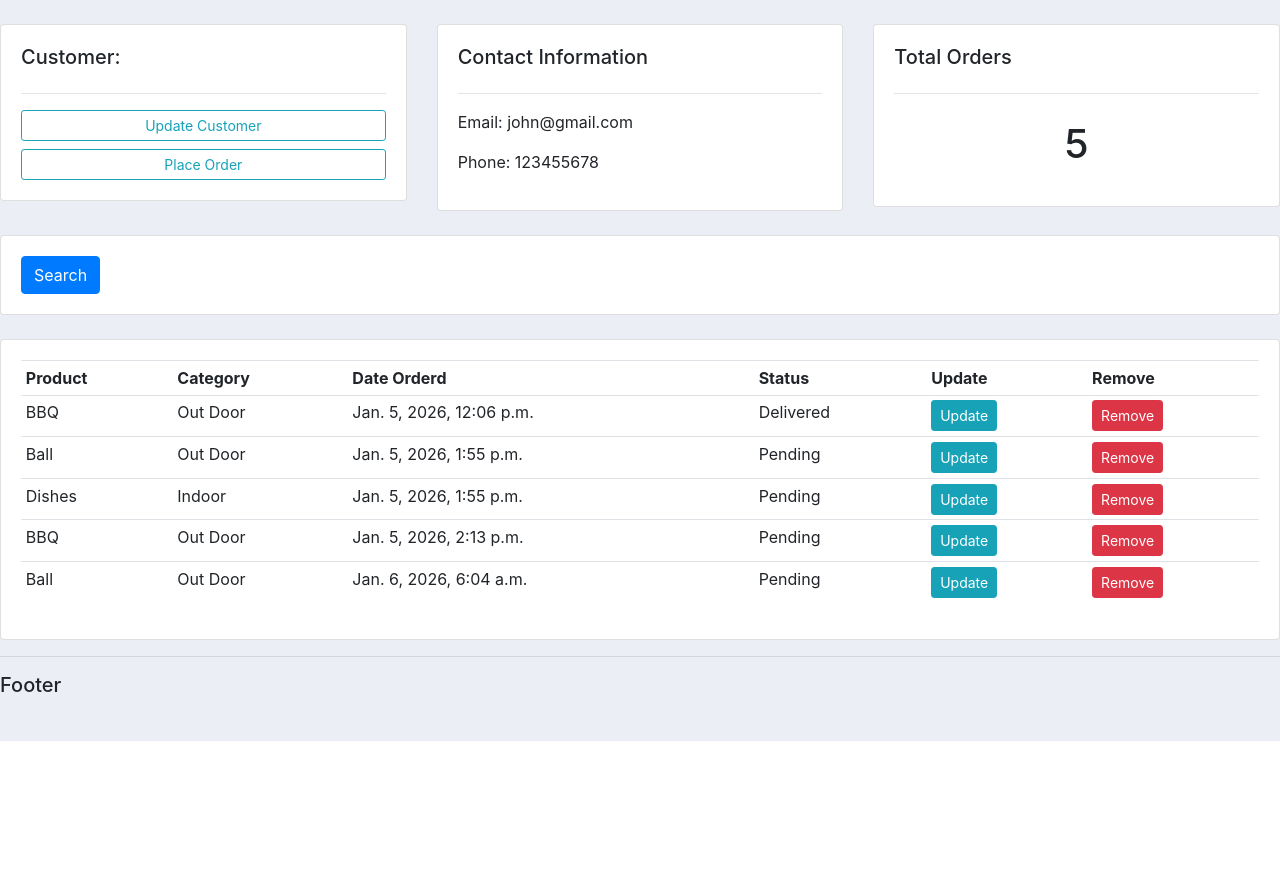
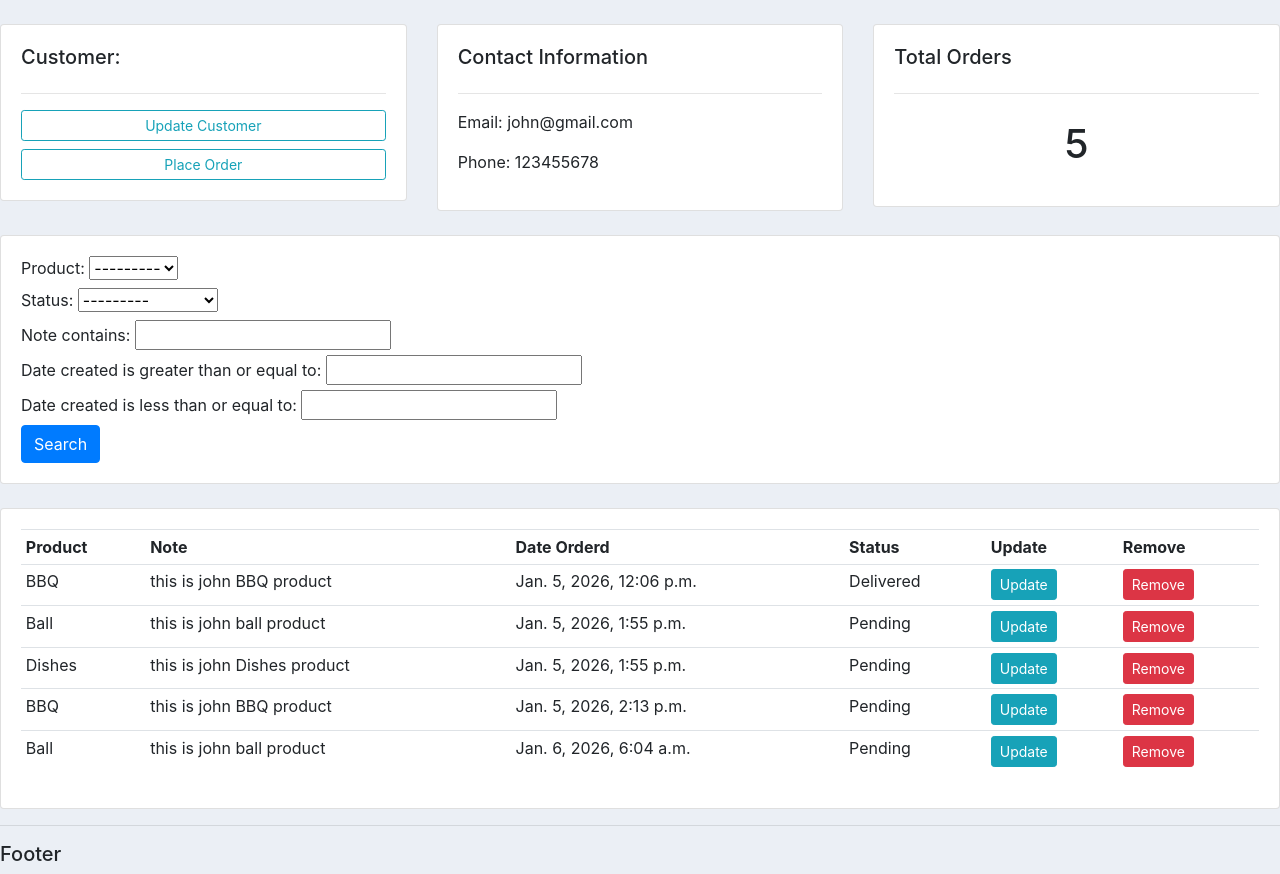
Before and after one commit to mzaid622/CDM, a Django app: page /customer/1 in a window 1280 px wide. Shown: the part 59-933 px from the top of the page. Before the commit the page ends 800 px from the top, so only its background shows below. Run offline with Django 5.2, Linux system fonts and the light colour scheme; data comes from the database, SQL or seed files in the repository; both versions use the stored data as it was after the commit.

Commit message:
Implement Django Forms Filter For Searching

```diff
--- a/CDM/CDM/settings.py
+++ b/CDM/CDM/settings.py
@@ -39,6 +39,7 @@ INSTALLED_APPS = [
     "django.contrib.messages",
     "django.contrib.staticfiles",
     "accounts",
+    "django_filters",
 ]
 
 MIDDLEWARE = [
@@ -123,4 +124,4 @@ STATICFILES_DIRS = [
     os.path.join(BASE_DIR, "static"),
 ]
 
-MEDIA_ROUTE = os.path.join(BASE_DIR,'media')
+MEDIA_ROUTE = os.path.join(BASE_DIR, "media")
--- /dev/null
+++ b/CDM/accounts/filters.py
@@ -0,0 +1,13 @@
+import django_filters
+from .models import Order
+
+
+class OrderFilter(django_filters.FilterSet):
+    start_date = django_filters.DateFilter("date_created", lookup_expr="gte")
+    end_date = django_filters.DateFilter("date_created", lookup_expr="lte")
+    note = django_filters.CharFilter(field_name="note", lookup_expr="icontains")
+
+    class Meta:
+        model = Order
+        fields = "__all__"
+        exclude = ["customer", "date_created"]
--- a/CDM/accounts/models.py
+++ b/CDM/accounts/models.py
@@ -46,3 +46,4 @@ class Order(models.Model):
     product = models.ForeignKey(Product, null=True, on_delete=models.SET_NULL)
     date_created = models.DateTimeField(auto_now_add=True)
     status = models.CharField(max_length=50, null=True, choices=STATUS)
+    note = models.CharField(max_length=1000, null=True)
--- a/CDM/accounts/templates/accounts/customer.html
+++ b/CDM/accounts/templates/accounts/customer.html
@@ -38,6 +38,7 @@
   <div class="col">
     <div class="card card-body">
       <form method="get">
+        {{ my_filter.form }}
         <button class="btn btn-primary" type="submit">Search</button>
       </form>
     </div>
@@ -51,7 +52,7 @@
       <table class="table table-sm">
         <tr>
           <th>Product</th>
-          <th>Category</th>
+          <th>Note</th>
           <th>Date Orderd</th>
           <th>Status</th>
           <th>Update</th>
@@ -60,7 +61,7 @@
         {% for i in order %}
         <tr>
           <td>{{i.product}}</td>
-          <td>{{i.product.category}}</td>
+          <td>{{i.note}}</td>
           <td>{{i.date_created}}</td>
           <td>{{i.status}}</td>
           <td><a class="btn btn-sm btn-info" href="{% url 'edit_order' i.id %}">Update</a></td>
--- a/CDM/accounts/views.py
+++ b/CDM/accounts/views.py
@@ -3,6 +3,7 @@ from django.forms import inlineformset_factory
 # from django.http import HttpResponse
 from .models import *
 from .form import OrderForm
+from .filters import OrderFilter
 
 # Create your views here.
 
@@ -31,12 +32,13 @@ def products(request):
 
 def customer(request,pk_id):
     cust = Customer.objects.get(id=pk_id)
-
     order=cust.order_set.all()
 
+    my_filter = OrderFilter(request.GET,queryset=order)
+    order = my_filter.qs
     order_count = order.count()
 
-    context = {"cust":cust,"order":order,"order_count":order_count}
+    context = {"cust":cust,"order":order,"order_count":order_count,"my_filter":my_filter}
     return render(request, "accounts/customer.html",context)
 
 
```
Also changed, not shown: CDM/accounts/migrations/0003_order_note.py (added), CDM/db.sqlite3.
